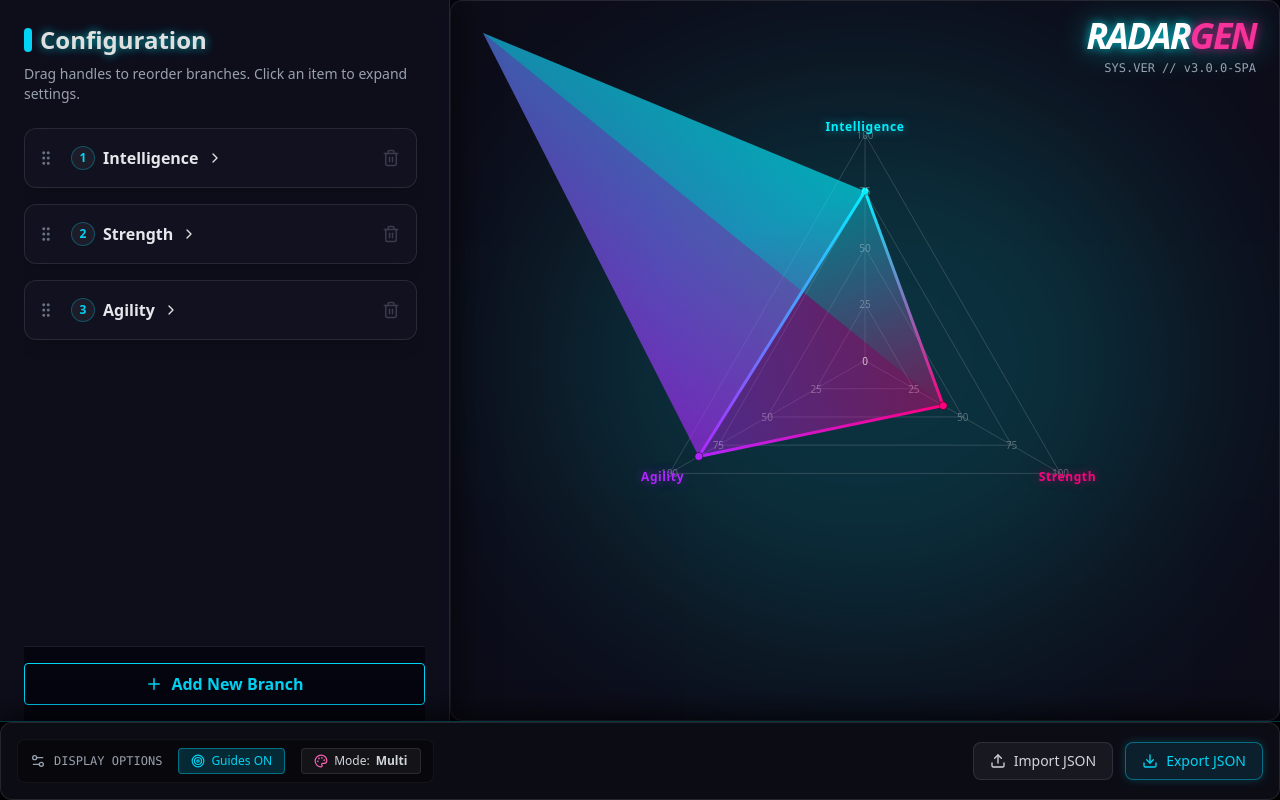
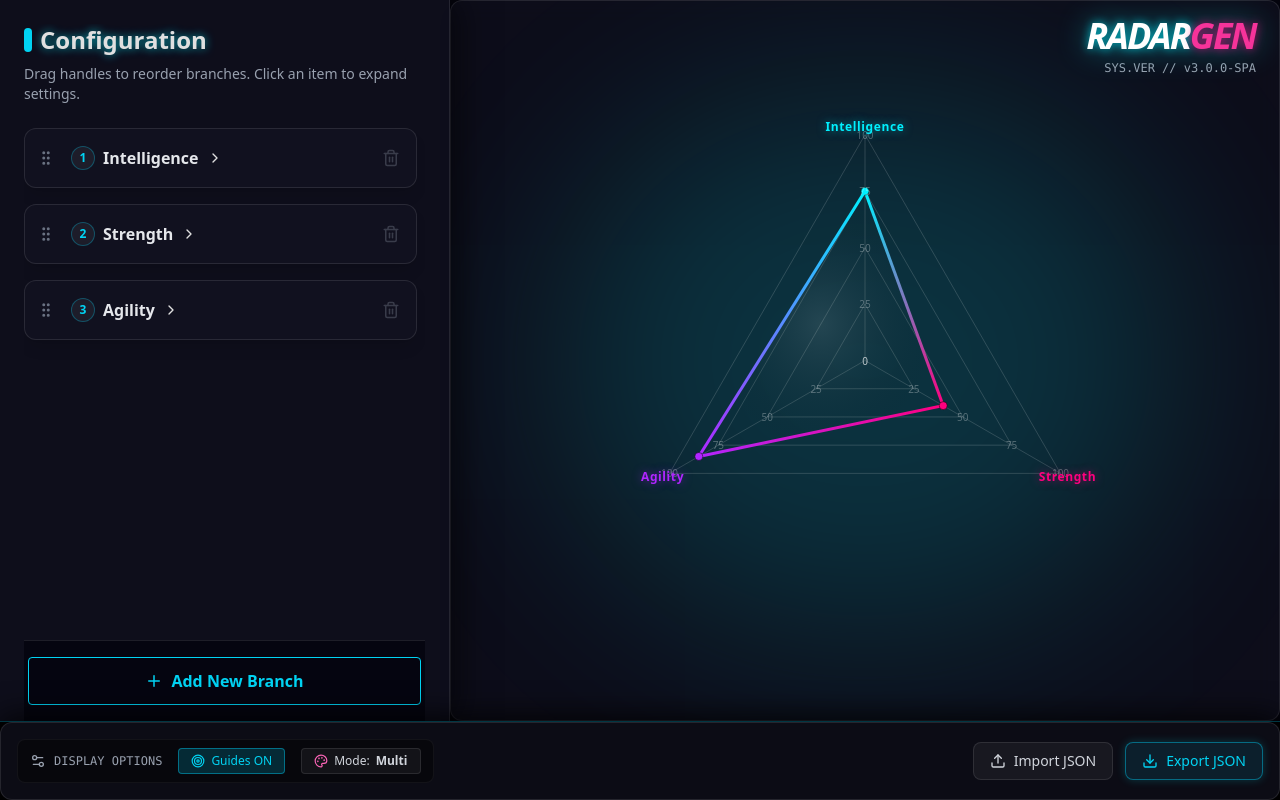
Before and after one commit to MatysALL/brain2graph, a Next.js app: page / in a window 1280 px wide. Built offline with nearby package versions, Linux system fonts and the light colour scheme.

Commit message:
feat: Add radar chart visualizer with interactive branch configuration.

```diff
--- a/src/components/BranchConfigurator.tsx
+++ b/src/components/BranchConfigurator.tsx
@@ -83,14 +83,14 @@ export const BranchConfigurator: React.FC<BranchConfiguratorProps> = ({
         </DndContext>
       </div>
 
-      <div className="mt-4 pt-4 border-t border-white/10 flex-shrink-0 bg-[var(--background)] pb-4">
+      <div className="mt-4 pt-4 border-t border-white/10 flex-shrink-0 bg-[var(--background)] pb-4 px-1">
         <button
           onClick={onAdd}
           disabled={!canAddBranch}
-          className="neon-button w-full flex items-center justify-center gap-2 py-3"
+          className="neon-button w-full flex flex-row items-center justify-center gap-2 h-12 box-border m-0 p-0"
         >
           <Plus size={18} />
-          {canAddBranch ? "Add New Branch" : "Name all branches to add a new one"}
+          <span>{canAddBranch ? "Add New Branch" : "Name all branches to add a new one"}</span>
         </button>
       </div>
     </div>
--- a/src/components/RadarVisualizer.tsx
+++ b/src/components/RadarVisualizer.tsx
@@ -206,45 +206,58 @@ export const RadarVisualizer: React.FC<RadarVisualizerProps> = ({
     const cx = props.cx || 0;
     const cy = props.cy || 0;
 
+    // Generate unified polygon points string for the global fill
+    const polygonPoints = points.map((p: any) => `${p.x},${p.y}`).join(' ');
+
     return (
       <g>
+        {/* Global smooth radial fill (replaces hard triangular edges) */}
+        <defs>
+          <radialGradient id="globalRadialFill" cx="50%" cy="50%" r="50%">
+            {settings.colorMode === 'multi' ? (
+              <>
+                <stop offset="0%" stopColor="rgba(255,255,255,0.1)" />
+                <stop offset="100%" stopColor="rgba(0,0,0,0)" />
+              </>
+            ) : (
+              <>
+                <stop offset="0%" stopColor={primaryColor} stopOpacity={0.4} />
+                <stop offset="100%" stopColor={primaryColor} stopOpacity={0.05} />
+              </>
+            )}
+          </radialGradient>
+        </defs>
+        <polygon points={polygonPoints} fill="url(#globalRadialFill)" stroke="transparent" className="transition-all duration-500 pointer-events-none" />
+
+        {/* Iterate edges to draw Multi-Color linear gradient perimeters */}
         {points.map((point: any, index: number) => {
           const nextIndex = (index + 1) % points.length;
           const nextPoint = points[nextIndex];
           const branchData = chartData[index];
 
-          // Determine specific slice color
+          // Determine specific slice perimeter color
           const pathData = `M ${cx},${cy} L ${point.x},${point.y} L ${nextPoint.x},${nextPoint.y} Z`;
-          let sliceFillContent = <path d={pathData} fill={fillColor} stroke="transparent" className="transition-all duration-500" />;
-          let sliceStrokeContent = <line x1={point.x} y1={point.y} x2={nextPoint.x} y2={nextPoint.y} stroke={primaryColor} strokeWidth={3} />;
+          let sliceStrokeContent = <line x1={point.x} y1={point.y} x2={nextPoint.x} y2={nextPoint.y} stroke={primaryColor} strokeWidth={3} className="transition-all duration-500 pointer-events-none" />;
           let dotColor = primaryColor;
 
           if (settings.colorMode === 'multi') {
             const gradId = `gradient-${index}-${nextIndex}`;
-            sliceFillContent = (
+            sliceStrokeContent = (
               <>
                 <defs>
-                  <linearGradient id={gradId} x1={point.x} y1={point.y} x2={nextPoint.x} y2={nextPoint.y} gradientUnits="userSpaceOnUse">
-                    <stop offset="0%" stopColor={branchData.color} stopOpacity={0.4} />
-                    <stop offset="100%" stopColor={chartData[nextIndex].color} stopOpacity={0.4} />
-                  </linearGradient>
                   <linearGradient id={`${gradId}-stroke`} x1={point.x} y1={point.y} x2={nextPoint.x} y2={nextPoint.y} gradientUnits="userSpaceOnUse">
                     <stop offset="0%" stopColor={branchData.color} />
                     <stop offset="100%" stopColor={chartData[nextIndex].color} />
                   </linearGradient>
                 </defs>
-                <path d={pathData} fill={`url(#${gradId})`} stroke="transparent" className="transition-all duration-500" />
+                <line x1={point.x} y1={point.y} x2={nextPoint.x} y2={nextPoint.y} stroke={`url(#${gradId}-stroke)`} strokeWidth={3} className="transition-all duration-500 pointer-events-none" />
               </>
-            );
-            sliceStrokeContent = (
-              <line x1={point.x} y1={point.y} x2={nextPoint.x} y2={nextPoint.y} stroke={`url(#${gradId}-stroke)`} strokeWidth={3} />
             );
             dotColor = branchData.color;
           }
 
           return (
             <g key={`slice-${index}`}>
-              {sliceFillContent}
               {sliceStrokeContent}
               {/* Draw dot */}
               <circle
@@ -254,6 +267,7 @@ export const RadarVisualizer: React.FC<RadarVisualizerProps> = ({
                 fill={dotColor}
                 stroke="rgba(0,0,0,0.5)"
                 strokeWidth={1}
+                className="pointer-events-none"
               />
             </g>
           );
@@ -278,7 +292,7 @@ export const RadarVisualizer: React.FC<RadarVisualizerProps> = ({
           cy="50%"
           outerRadius="70%"
           data={chartData}
-          className="overflow-visible !pointer-events-none" // Make chart not gobble unhandled mouse events
+          className="overflow-visible" // Ensure pointer-events aren't blocked globally so CustomTicks can hover!
         >
           <PolarGrid
             stroke="rgba(255, 255, 255, 0.15)"
```
